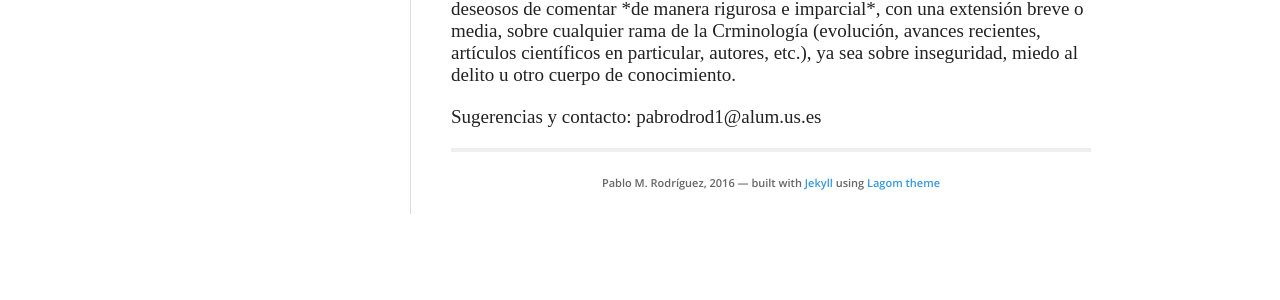
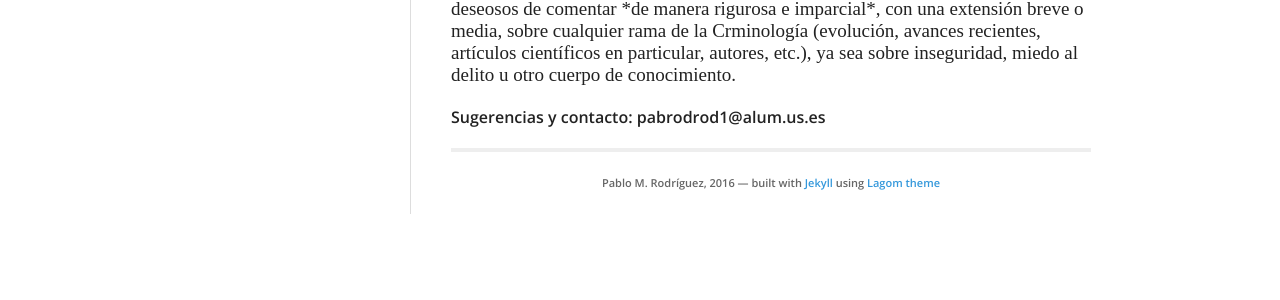
Before and after one commit to fearofcrime/fearofcrime.github.io, a Jekyll site: the page built from _posts/2016-03-28-presentacion.md, in a window 1280 px wide. Shown: the part 294-594 px from the top of the page. Built offline with Jekyll 4.4.1, drawn with Linux system fonts in a browser that asks for light colours; nearby versions of some CDN libraries.

Commit message:
Update 2016-03-28-presentacion.md

```diff
--- a/_posts/2016-03-28-presentacion.md
+++ b/_posts/2016-03-28-presentacion.md
@@ -7,10 +7,8 @@
 > por Pablo M. Rodríguez
 
 <font face="Times New Roman" style="font-size:19px">
-<p>Me sorprende que escaseen los blogs divulgativos sobre Criminología en español, de ahí que esté escribiendo estas líneas sin mayor propósito que dotar de contenido a una primera entrada que no está respondiendo con claridad a la pregunta que tiene por título.</p>
+<p>Me sorprende que escaseen los blogs divulgativos sobre Criminología en español, de ahí que esté escribiendo estas líneas sin mayor propósito que dotar de contenido a una primera entrada que no está respondiendo con claridad a la pregunta que tiene por título.</p></font>
 
-<p>En pocas palabras: Crear un un blog colaborativo de criminólogos y estudiantes deseosos de comentar *de manera rigurosa e imparcial*, con una extensión breve o media, sobre cualquier rama de la Crminología (evolución, avances recientes, artículos científicos en particular, autores, etc.), ya sea sobre inseguridad, miedo al delito u otro cuerpo de conocimiento.</p>
+<font face="Times New Roman" style="font-size:19px"> <p>En pocas palabras: Crear un un blog colaborativo de criminólogos y estudiantes deseosos de comentar *de manera rigurosa e imparcial*, con una extensión breve o media, sobre cualquier rama de la Crminología (evolución, avances recientes, artículos científicos en particular, autores, etc.), ya sea sobre inseguridad, miedo al delito u otro cuerpo de conocimiento.</p></font>
 
 <p>Sugerencias y contacto: pabrodrod1@alum.us.es</p>
-
-</font>
```
